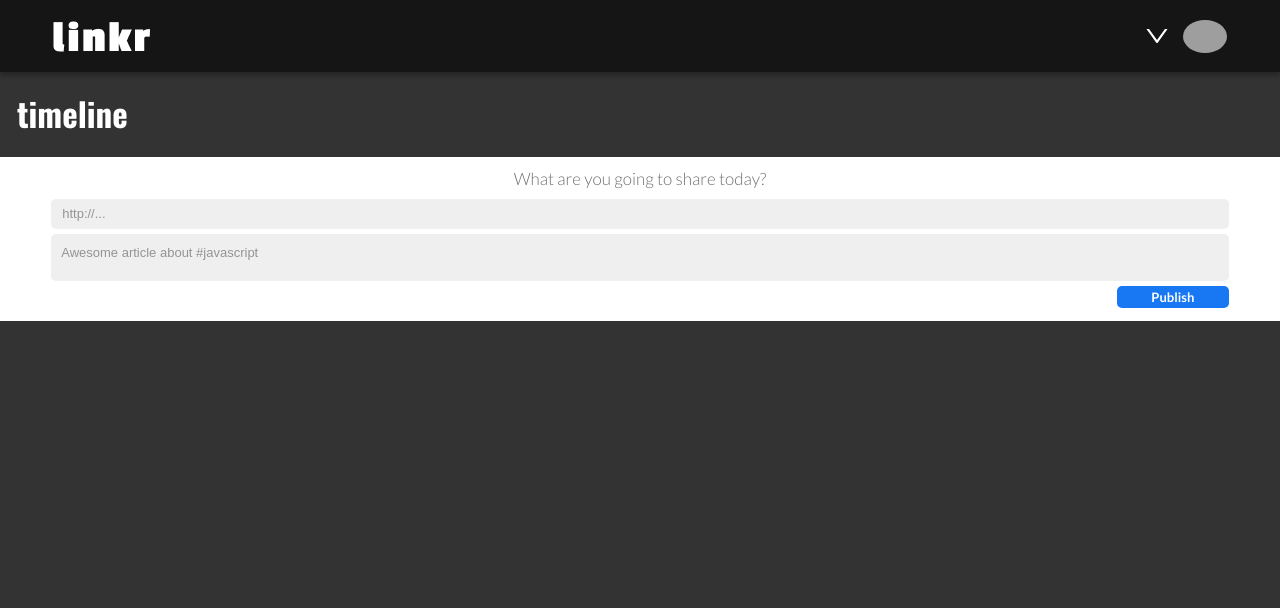
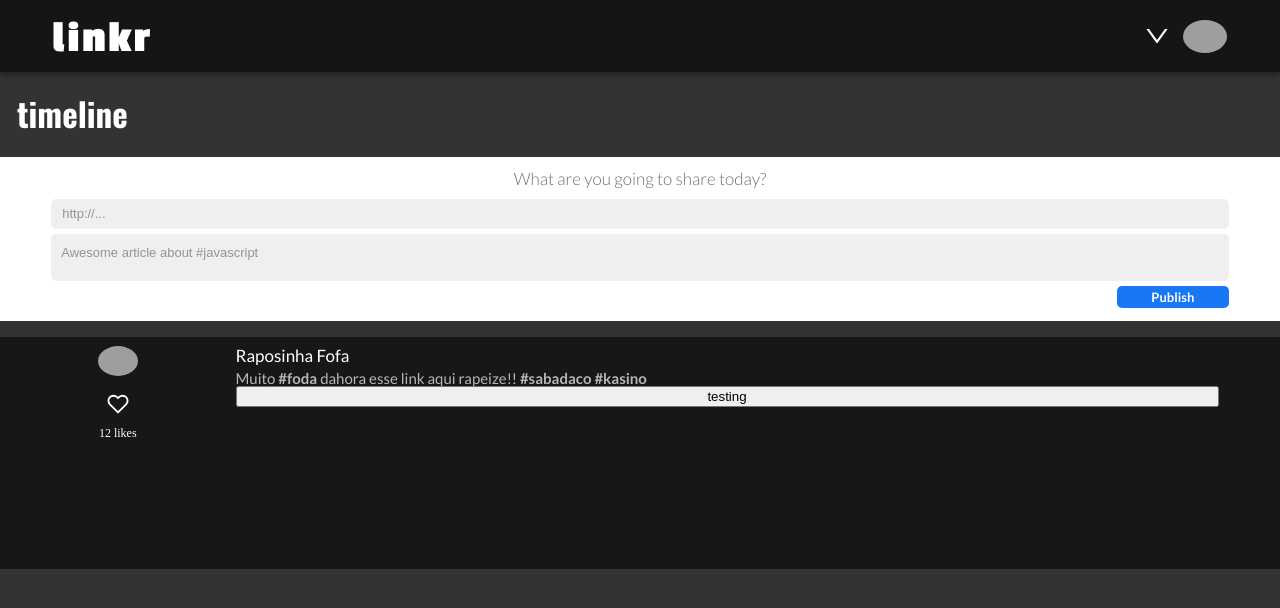
Before and after one commit to isabellexvr/projeto18-linkr-frontend, a React (Create React App) app: page / in a window 1280 px wide. Shown: the top 608 px of the page. Built offline with nearby package versions, Linux system fonts and the light colour scheme; grey boxes are pictures that could not be loaded.

Commit message:
test: urlmetadata error

```diff
--- a/package.json
+++ b/package.json
@@ -6,6 +6,7 @@
     "@testing-library/jest-dom": "^5.16.5",
     "@testing-library/react": "^13.4.0",
     "@testing-library/user-event": "^13.5.0",
+    "axios": "^1.2.2",
     "dayjs": "^1.11.7",
     "react": "^18.2.0",
     "react-dom": "^18.2.0",
@@ -13,6 +14,7 @@
     "react-router-dom": "^6.6.1",
     "react-scripts": "5.0.1",
     "styled-components": "^5.3.6",
+    "url-metadata": "^2.5.0",
     "web-vitals": "^2.1.4"
   },
   "scripts": {
--- /dev/null
+++ b/src/Components/MainPage/Post.js
@@ -0,0 +1,106 @@
+import styled from "styled-components";
+import { FiHeart } from "react-icons/fi";
+import urlMetadata from "url-metadata";
+
+const texto = "Muito #foda dahora esse link aqui rapeize!! #sabadaco #kasino";
+
+export default function Post() {
+  return (
+    <PostStyle>
+      <LeftContainer>
+        <UserProfilePicture
+          alt="user-profile"
+          src="https://i.pinimg.com/originals/64/8b/da/648bda8b742f5f713e94f17ff1b49252.jpg"
+        />
+        <LikeIcon />
+        <LikesCount>12 likes</LikesCount>
+      </LeftContainer>
+      <RightContainer>
+        <UserName>Raposinha Fofa</UserName>
+
+        <Description>
+          {texto.split(" ").map((e) => {
+            if (e[0] === "#") {
+              return <strong>{" " + e + " "}</strong>;
+            } else {
+              return " " + e + " ";
+            }
+          })}
+        </Description>
+        <button
+          onClick={() => {
+            urlMetadata("https://youtube.com/")
+              .then((a) => {
+                console.log(a);
+              })
+              .catch((e) => {
+                console.log(e);
+              });
+          }}
+        >
+          testing
+        </button>
+        <LinkStyle></LinkStyle>
+      </RightContainer>
+    </PostStyle>
+  );
+}
+
+const PostStyle = styled.div`
+  height: 232px;
+  width: 100%;
+  background-color: #171717;
+  margin-top: 16px;
+  display: flex;
+`;
+
+const LeftContainer = styled.div`
+  display: flex;
+  flex-direction: column;
+  width: 18.4%;
+  align-items: center;
+  color: white;
+`;
+
+const UserProfilePicture = styled.img`
+  width: 40px;
+  border-radius: 50%;
+  margin-top: 9px;
+  margin-bottom: 17px;
+`;
+
+const LikeIcon = styled(FiHeart)`
+  margin-bottom: 12px;
+  font-size: 22px;
+`;
+
+const LikesCount = styled.h2`
+  text-align: center;
+  font-size: 12px;
+`;
+
+const RightContainer = styled.div`
+  display: flex;
+  flex-direction: column;
+  font-family: "Lato";
+  width: 76.8%;
+`;
+
+const UserName = styled.h1`
+  font-weight: 400;
+  font-size: 17px;
+  color: white;
+  margin-top: 10px;
+`;
+
+const Description = styled.p`
+  margin-top: 7px;
+  font-weight: 400;
+  font-size: 15px;
+  color: #b7b7b7;
+  > strong {
+    font-weight: 700;
+  }
+`;
+
+const LinkStyle = styled.div``;
--- a/src/Pages/MainPage.js
+++ b/src/Pages/MainPage.js
@@ -2,6 +2,7 @@ import styled from "styled-components";
 import Header from "../Components/Constants/Header";
 import { useState } from "react";
 import PostForm from "../Components/MainPage/PostForm";
+import Post from "../Components/MainPage/Post";
 
 export default function MainPage() {
   const [form, setForm] = useState({});
@@ -16,6 +17,7 @@ export default function MainPage() {
       <MainPageStyle>
         <PageTitle>timeline</PageTitle>
         <PostForm handleForm={handleForm} />
+        <Post/>
       </MainPageStyle>
     </>
   );
```
Also changed, not shown: 1 other file (tests, documents, lock files or other folders).
